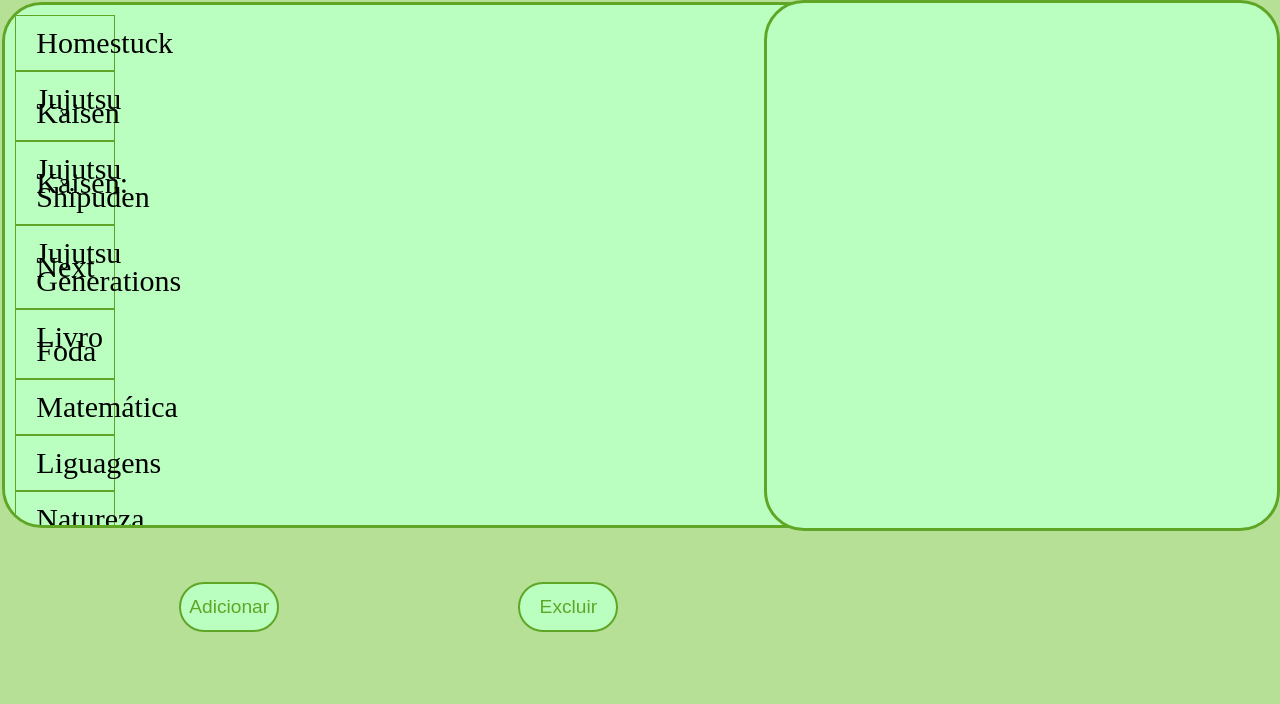
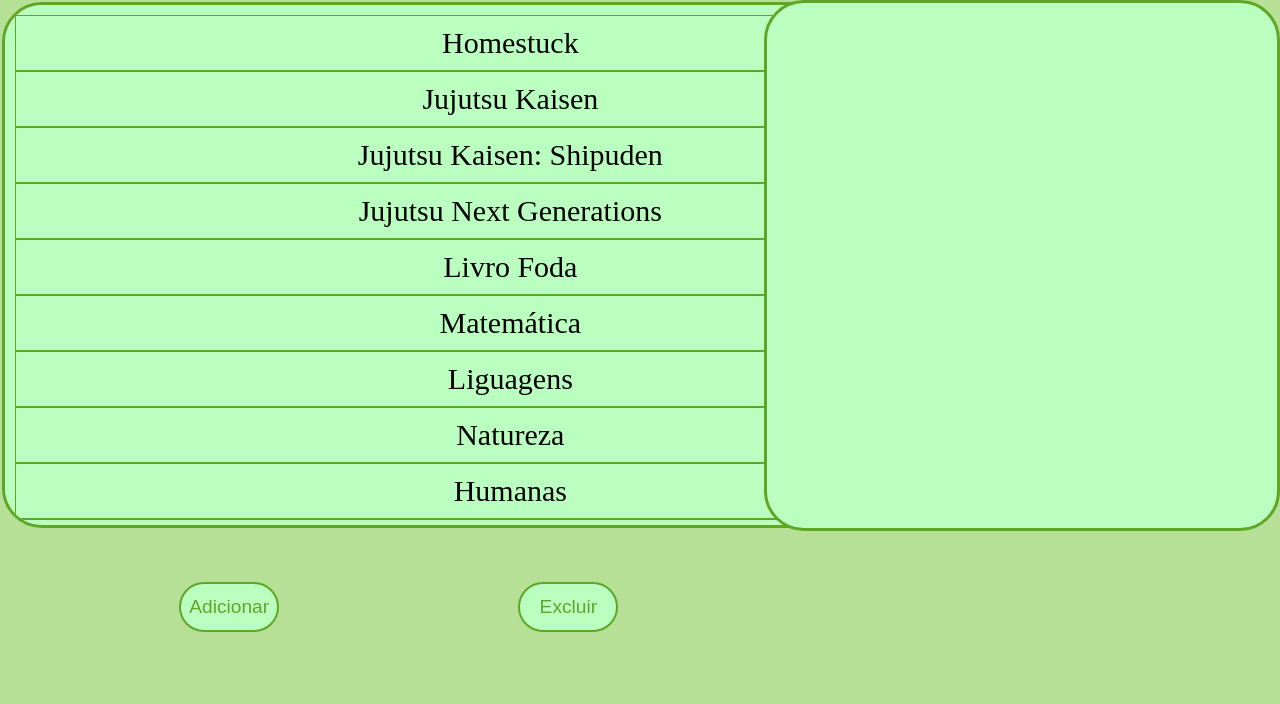
Before and after one commit to PedroLucaspllgc/Biblioteca-Javascript, a plain HTML site: page html/Biblioteca.html in a window 1280 px wide. Drawn offline with Linux system fonts and the light colour scheme.

Commit message:
Update Biblioteca.css

```diff
--- a/css/Biblioteca.css
+++ b/css/Biblioteca.css
@@ -1,4 +1,3 @@
-
 .square {
     width: 990px;
     height: 500px;
@@ -15,7 +14,7 @@
     margin: 10px;
     line-height: 100%;
     display: grid;
-    grid-template-columns: 100px;
+    grid-template-columns: 100 100 100px;
     padding: 10px;
 
 }
@@ -26,6 +25,7 @@
     padding: 20px;
     font-size: 30px;
     text-align: center;
+
   }
 
 .square2 {
@@ -59,9 +59,6 @@
 
 }
 
-::placeholder{ color: rgb(164, 235, 140);}
-
-
 #but2 {
     width: 100px;
     height: 50px;
```
